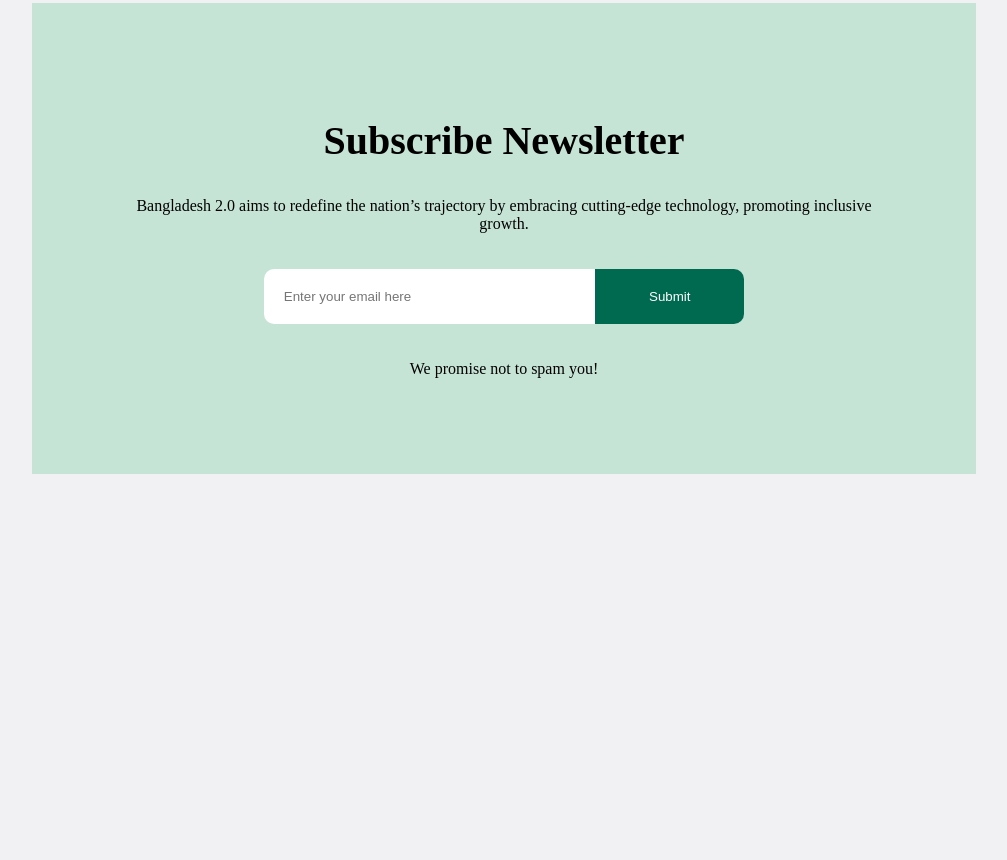
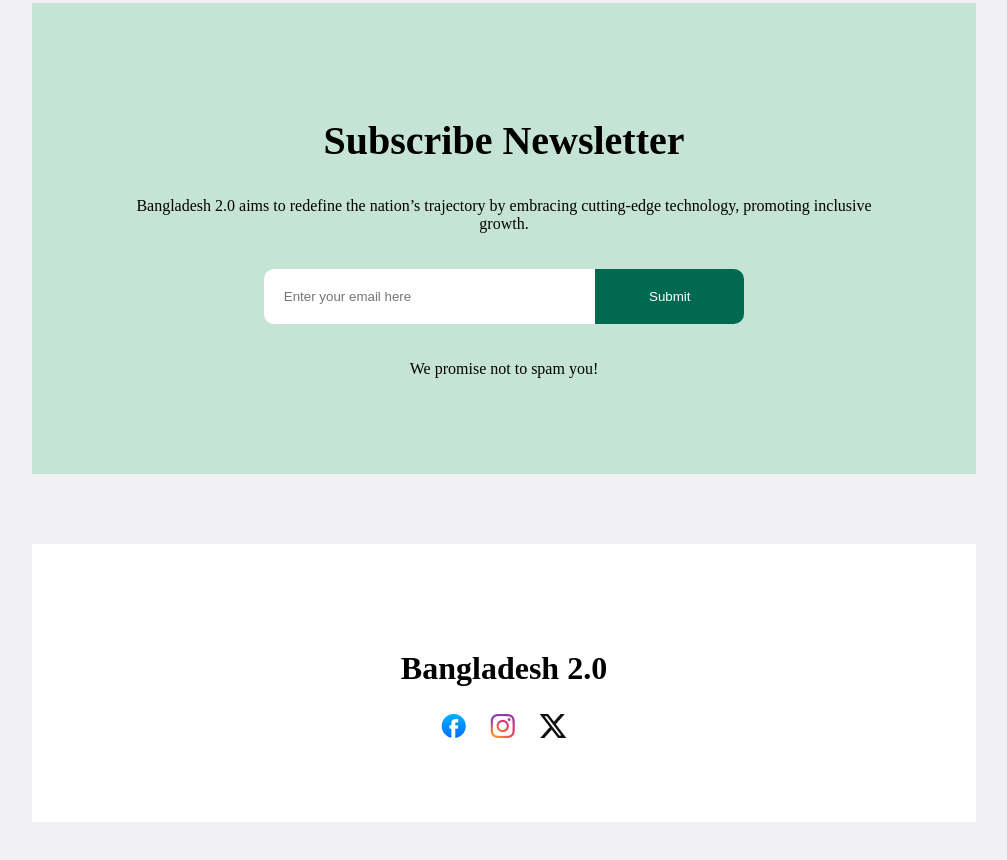
Before and after one commit to abuhasanxt/assinment-1, a plain HTML site: page index.html in a window 1280 px wide. Shown: the part 3519-4379 px from the top of the page, without its empty margins (136-1143 px from the left). Before the commit the page ends 4063 px from the top, so only its background shows below. Drawn offline with Linux system fonts and the light colour scheme.

Commit message:
footer section added

```diff
--- a/index.html
+++ b/index.html
@@ -185,11 +185,28 @@
           cutting-edge technology, promoting inclusive growth.
         </p>
         <div class="subscribe-input">
-            <input class="input-2" type="text" placeholder="Enter your email here">
-        <input class="subscribe-btn" type="submit" name="Subscribe" id="">
+          <input
+            class="input-2"
+            type="text"
+            placeholder="Enter your email here"
+          />
+          <input class="subscribe-btn" type="submit" name="Subscribe" id="" />
         </div>
         <p class="subscribe-pera">We promise not to spam you!</p>
       </section>
     </main>
+    <!-- footer-section -->
+    <footer class="footer">
+      <h2 class="footer-heading">Bangladesh 2.0</h2>
+      <div class="footer-icon">
+        <img src="./assets/facebook.png" alt="footer-icon" />
+        <img
+          class="footer-img"
+          src="./assets/instagram.png"
+          alt="footer-icon"
+        />
+        <img src="./assets/x.png" alt="footer-icon" />
+      </div>
+    </footer>
   </body>
 </html>
--- a/style.css
+++ b/style.css
@@ -223,10 +223,10 @@ body {
   text-align: center;
 }
 /* Subscribe-section */
-.subscribe{
-    margin: 70px 160px;
-    background-color:#C6E4D6 ;
-    padding: 80px 100px ;
+.subscribe {
+  margin: 70px 160px;
+  background-color: #c6e4d6;
+  padding: 80px 100px;
 }
 .Subscribe-title {
   font-size: 40px;
@@ -236,8 +236,8 @@ body {
 .subscribe-pera {
   text-align: center;
 }
-.subscribe-input{
-    text-align: center;
+.subscribe-input {
+  text-align: center;
 }
 .input-2 {
   margin: 20px 0;
@@ -246,12 +246,30 @@ body {
   border-radius: 10px 0 0 10px;
   border: none;
 }
-.subscribe-btn{
-    margin: 20px 0;
-    margin-left: -10px;
+.subscribe-btn {
+  margin: 20px 0;
+  margin-left: -10px;
   padding: 20px;
   width: 20%;
   border-radius: 0px 10px 10px 0;
-  border: none; background-color: #006a50;
+  border: none;
+  background-color: #006a50;
   color: white;
 }
+/* footer-section */
+.footer{
+  background-color: white;
+  padding: 80px 100px;
+  margin: 40px 160px;
+}
+.footer-heading {
+  font-size: 32px;
+  font-weight: bold;
+  text-align: center;
+}
+.footer-icon {
+  text-align: center;
+}
+.footer-img{
+  margin: 0 20px;
+}
```
